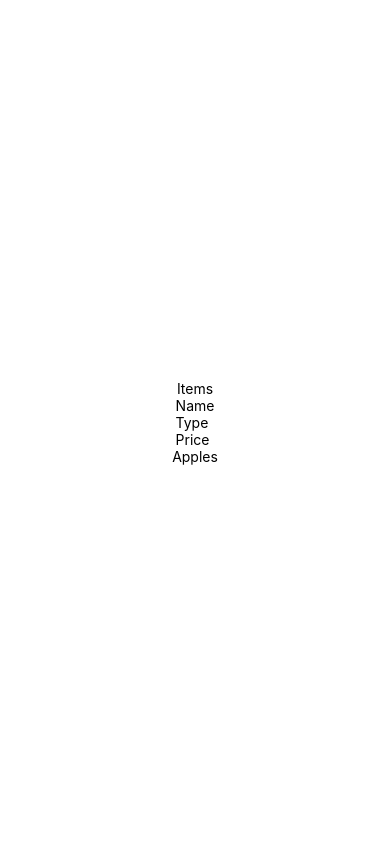
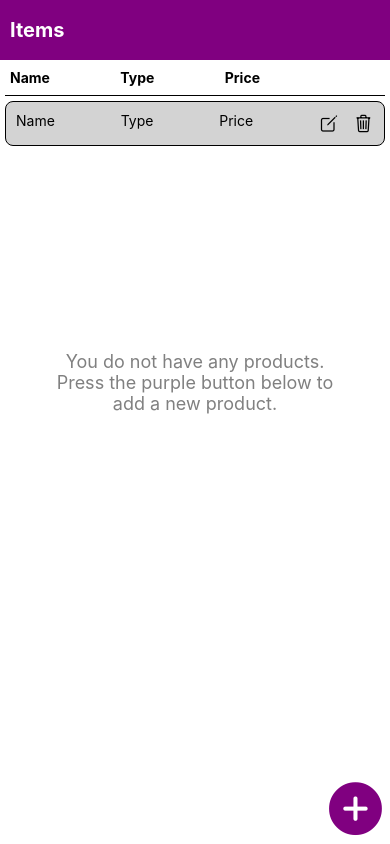
Before and after one commit to MinjaCheng/MichProductList, a React Native app: screen /Add in a window 390 px wide. Built offline with nearby package versions, Linux system fonts and the light colour scheme.

Commit message:
Add expo/vector-icons and create HomeScreen UI

```diff
--- a/App.tsx
+++ b/App.tsx
@@ -5,6 +5,6 @@ import HomeScreen from './source/Screens/HomeScreen';
 
 export default function App() {
   return (
-   <HomeScreen/>
+    <HomeScreen/>
   );
 }
--- a/package.json
+++ b/package.json
@@ -15,7 +15,8 @@
     "react": "17.0.1",
     "react-dom": "17.0.1",
     "react-native": "0.64.3",
-    "react-native-web": "0.17.1"
+    "react-native-web": "0.17.1",
+    "@expo/vector-icons": "^12.0.0"
   },
   "devDependencies": {
     "@babel/core": "^7.12.9",
--- a/source/Screens/HomeScreen.tsx
+++ b/source/Screens/HomeScreen.tsx
@@ -1,17 +1,42 @@
-import React from 'react'
-import { SafeAreaView, StyleSheet, Text, View } from 'react-native'
+import React from 'react';
+import { SafeAreaView, StyleSheet, Text, View } from 'react-native';
+import { Ionicons } from '@expo/vector-icons';
+
 
 const HomeScreen = () => {
     return (
         <SafeAreaView style={styles.container}>
-            <Text>Items</Text>
-            <View>
+            <View style={styles.mainTextContainer}>
+                <Text style={styles.mainText}>Items</Text>
+            </View>
+            <View style={styles.subtitleContainer}>
+                <Text style={styles.subtitleText}>Name</Text>
+                <Text style={styles.subtitleText}>Type</Text>
+                <Text style={styles.subtitleText}>Price</Text>
+            </View>
+            <View
+                style={{
+                    borderBottomColor: 'black',
+                    borderBottomWidth: 1,
+                    marginHorizontal: 5,
+                }}
+            />
+            <View style={styles.listContainer}>
+
+                <View style={styles.productListRow}>
                     <Text>Name</Text>
                     <Text>Type</Text>
                     <Text>Price</Text>
+                    <View style={{ flexDirection: 'row'}}>
+                        <Ionicons style={{paddingRight: 15}} name="create-outline" size={20} />
+                        <Ionicons name="trash-outline" size={20} />
                     </View>
-            <View>
-                <Text>Apples</Text>
+
+                </View>
+                <Text style={styles.listTextInfo}>You do not have any products. Press the purple button below to add a new product.</Text>
+            </View>
+            <View style={styles.addButtonContainer}>
+                <Ionicons name='add-circle' size={65} color='purple' />
             </View>
         </SafeAreaView>
     );
@@ -23,7 +48,55 @@ const styles = StyleSheet.create({
     container: {
         flex: 1,
         backgroundColor: '#fff',
-      alignItems: 'center',
+    },
+    mainTextContainer: {
+        height: 60,
+        backgroundColor: "purple",
         justifyContent: 'center',
     },
+    mainText: {
+        color: 'white',
+        fontSize: 20,
+        fontWeight: 'bold',
+        paddingLeft: 10
+    },
+    subtitleContainer: {
+        height: 35,
+        flexDirection: 'row',
+        alignItems: "center",
+        justifyContent: "space-between",
+        paddingLeft: 10,
+        paddingRight: 130
+    },
+    subtitleText: {
+        fontWeight: 'bold'
+    },
+    listContainer: {
+        flex: 1,
+        alignItems: "center",
+        //justifyContent: "center",
+        margin: 5,
+    },
+    productListRow: {
+        flexDirection: 'row',
+        width: "100%",
+        justifyContent: "space-between",
+        //alignContent: 'flex-start',
+        padding: 10,
+        backgroundColor: 'lightgrey',
+        borderColor: 'black',
+        borderWidth: 1,
+        borderRadius: 8,
+        marginBottom: 5,
+    },
+    listTextInfo: {
+        fontSize: 18,
+        color: 'grey',
+        textAlign: 'center',
+        marginTop: 150,
+        padding: 50,
+    },
+    addButtonContainer: {
+        alignItems: 'flex-end',
+    },
 });
```
Also changed, not shown: 1 other file (tests, documents, lock files or other folders). Lines whose indentation alone changed are shown as unchanged.
